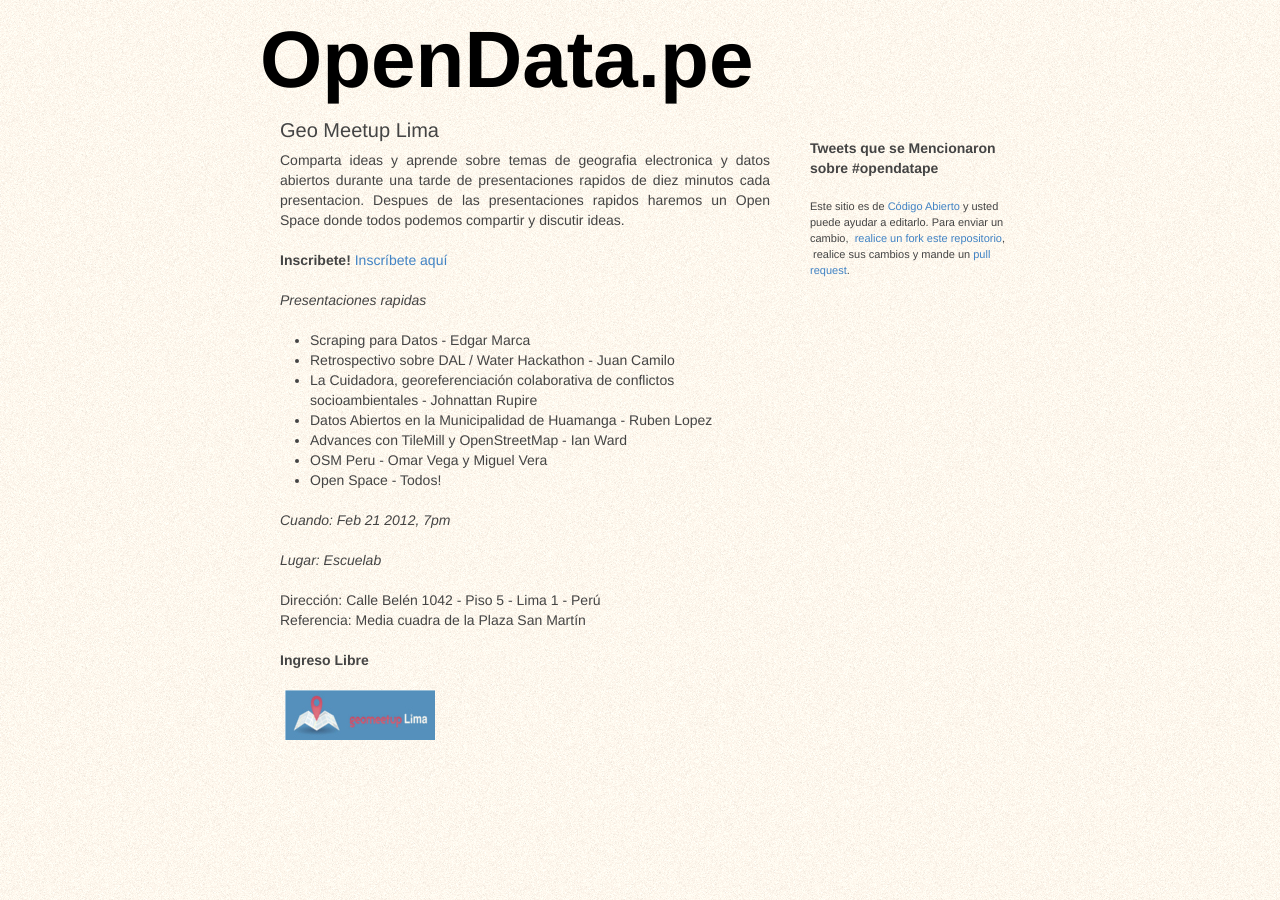
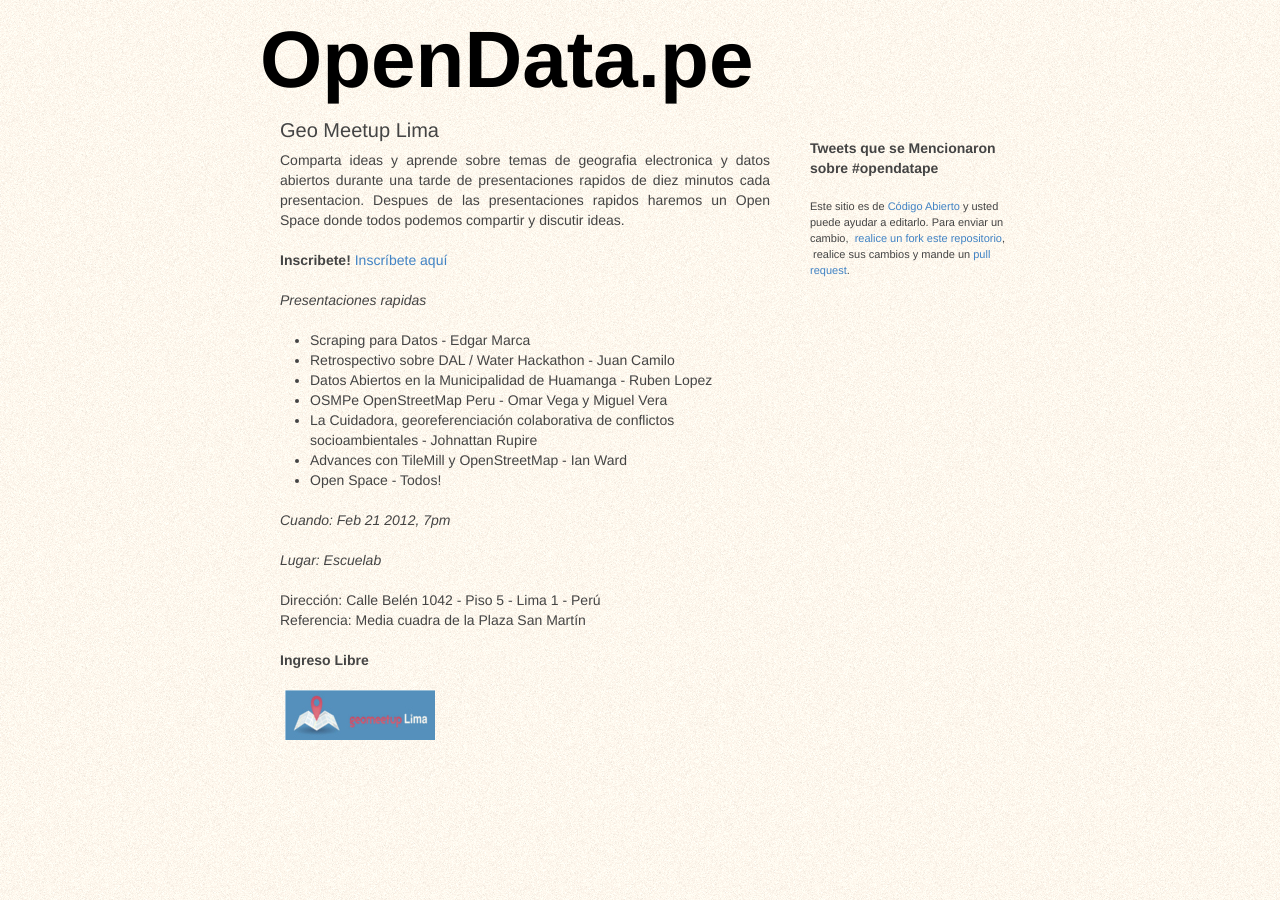
Before and after one commit to ianshward/opendata.pe, a Jekyll site: the page built from events/_posts/2012-02-21-february-meetup.md, in a window 1280 px wide. Built offline with Jekyll 4.4.1, drawn with Linux system fonts in a browser that asks for light colours; some web fonts are replaced.

Commit message:
update order of events

```diff
--- a/events/_posts/2012-02-21-february-meetup.md
+++ b/events/_posts/2012-02-21-february-meetup.md
@@ -16,10 +16,10 @@ Comparta ideas y aprende sobre temas de geografia electronica y datos abiertos d
 
 - Scraping para Datos - Edgar Marca<br>
 - Retrospectivo sobre DAL / Water Hackathon - Juan Camilo<br>
+- Datos Abiertos en la Municipalidad de Huamanga - Ruben Lopez<br>
+- OSMPe OpenStreetMap Peru - Omar Vega y Miguel Vera<br>
 - La Cuidadora, georeferenciación colaborativa de conflictos socioambientales - Johnattan Rupire
-- Datos Abiertos en la Municipalidad de Huamanga - Ruben Lopez<br>
 - Advances con TileMill y OpenStreetMap - Ian Ward<br>
-- OSM Peru - Omar Vega y Miguel Vera<br>
 - Open Space - Todos!<br>
 
 *Cuando: Feb 21 2012, 7pm*
```
